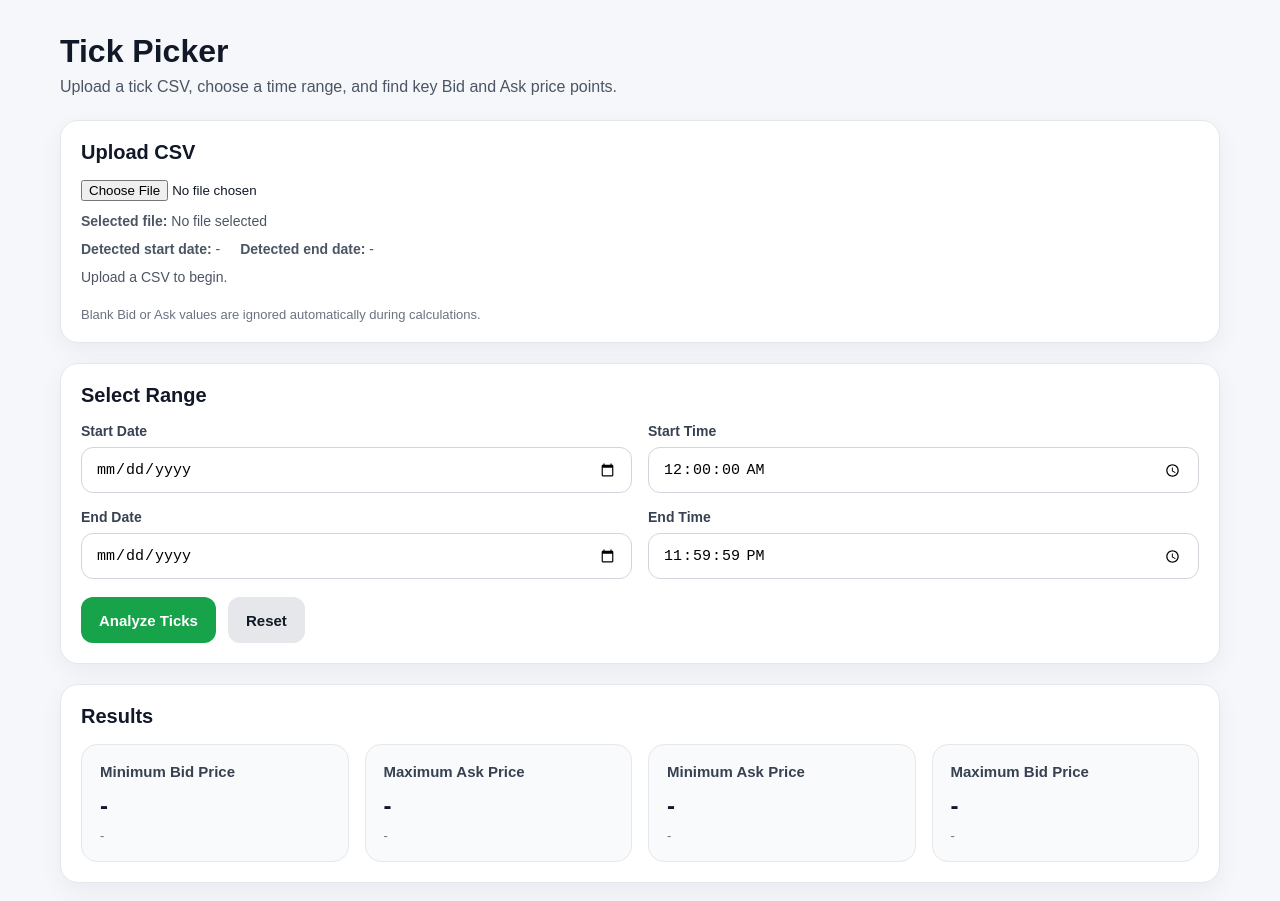
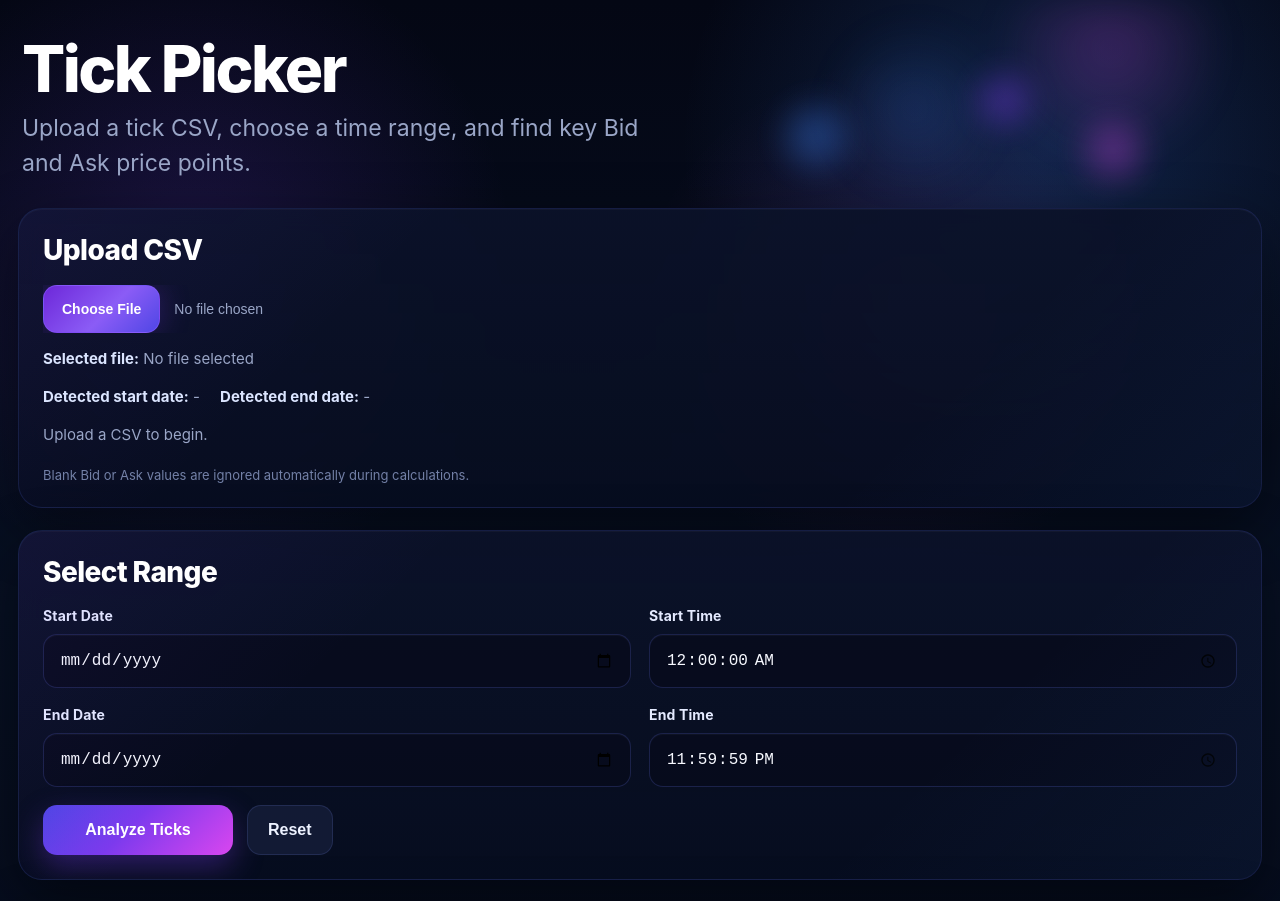
Before and after one commit to faiyaaaaaaz/Upgraded-Tick-Picker, a Next.js app: page / in a window 1280 px wide. Shown: the top 901 px of the page. Built offline with nearby package versions, Linux system fonts and the light colour scheme.

Commit message:
Update globals.css

```diff
--- a/app/globals.css
+++ b/app/globals.css
@@ -1,219 +1,621 @@
 * {
   box-sizing: border-box;
+}
+
+:root {
+  --bg: #050816;
+  --bg-2: #081127;
+  --panel: rgba(10, 18, 42, 0.82);
+  --panel-strong: rgba(9, 16, 37, 0.96);
+  --panel-border: rgba(100, 118, 255, 0.16);
+  --text: #f4f7ff;
+  --muted: #9aa6c7;
+  --muted-2: #7380a7;
+  --blue: #3b82f6;
+  --purple: #7c3aed;
+  --pink: #d946ef;
+  --cyan: #06b6d4;
+  --green: #10b981;
+  --yellow: #f59e0b;
+  --danger: #ef4444;
+  --shadow: 0 20px 60px rgba(0, 0, 0, 0.45);
+  --glow-purple: 0 0 30px rgba(124, 58, 237, 0.28);
+  --glow-blue: 0 0 30px rgba(59, 130, 246, 0.22);
+  --radius-xl: 24px;
+  --radius-lg: 18px;
+  --radius-md: 14px;
 }
 
 html,
 body {
   margin: 0;
   padding: 0;
-  font-family: Arial, sans-serif;
-  background: #f5f7fb;
-  color: #111827;
+  min-height: 100%;
+  font-family: Inter, Arial, sans-serif;
+  background:
+    radial-gradient(circle at 15% 18%, rgba(124, 58, 237, 0.18), transparent 20%),
+    radial-gradient(circle at 82% 10%, rgba(59, 130, 246, 0.22), transparent 22%),
+    radial-gradient(circle at 70% 22%, rgba(217, 70, 239, 0.12), transparent 18%),
+    linear-gradient(180deg, #040714 0%, #071023 42%, #050816 100%);
+  color: var(--text);
 }
 
 body {
-  min-height: 100vh;
+  overflow-x: hidden;
 }
 
 .page {
-  max-width: 1200px;
+  position: relative;
+  max-width: 1280px;
   margin: 0 auto;
-  padding: 32px 20px 60px;
+  padding: 28px 18px 60px;
+}
+
+.page::before {
+  content: "";
+  position: absolute;
+  top: 0;
+  right: 0;
+  width: 44%;
+  height: 240px;
+  background:
+    radial-gradient(circle at 70% 20%, rgba(217, 70, 239, 0.22), transparent 26%),
+    radial-gradient(circle at 35% 45%, rgba(59, 130, 246, 0.18), transparent 22%);
+  filter: blur(18px);
+  pointer-events: none;
 }
 
 .header {
-  margin-bottom: 24px;
+  position: relative;
+  margin-bottom: 26px;
+  padding: 10px 4px 0;
+}
+
+.header::after {
+  content: "";
+  position: absolute;
+  right: 0;
+  top: 4px;
+  width: 46%;
+  height: 180px;
+  border-radius: 999px;
+  background:
+    radial-gradient(circle at 22% 58%, rgba(59, 130, 246, 0.45), transparent 10%),
+    radial-gradient(circle at 55% 38%, rgba(124, 58, 237, 0.48), transparent 12%),
+    radial-gradient(circle at 74% 66%, rgba(217, 70, 239, 0.4), transparent 10%);
+  opacity: 0.95;
+  filter: blur(12px);
+  pointer-events: none;
 }
 
 .header h1 {
-  margin: 0 0 8px;
-  font-size: 32px;
-  line-height: 1.2;
+  margin: 0 0 10px;
+  font-size: 64px;
+  font-weight: 800;
+  line-height: 0.98;
+  letter-spacing: -0.04em;
+  color: #ffffff;
+}
+
+.header h1::after {
+  content: "";
 }
 
 .header p {
   margin: 0;
-  color: #4b5563;
-  font-size: 16px;
+  max-width: 620px;
+  color: var(--muted);
+  font-size: 23px;
+  line-height: 1.55;
 }
 
 .card {
-  background: #ffffff;
-  border: 1px solid #e5e7eb;
-  border-radius: 18px;
-  padding: 20px;
-  margin-bottom: 20px;
-  box-shadow: 0 8px 24px rgba(17, 24, 39, 0.05);
+  position: relative;
+  background:
+    linear-gradient(180deg, rgba(11, 18, 41, 0.94), rgba(7, 13, 31, 0.9));
+  border: 1px solid var(--panel-border);
+  border-radius: var(--radius-xl);
+  padding: 24px;
+  margin-bottom: 22px;
+  box-shadow: var(--shadow), inset 0 1px 0 rgba(255, 255, 255, 0.03);
+  backdrop-filter: blur(12px);
+  overflow: hidden;
+}
+
+.card::before {
+  content: "";
+  position: absolute;
+  inset: 0;
+  background:
+    linear-gradient(135deg, rgba(124, 58, 237, 0.07), transparent 28%, transparent 72%, rgba(59, 130, 246, 0.06));
+  pointer-events: none;
 }
 
 .card h2 {
-  margin-top: 0;
-  margin-bottom: 16px;
-  font-size: 20px;
+  position: relative;
+  margin: 0 0 18px;
+  font-size: 28px;
+  font-weight: 800;
+  color: #ffffff;
+  letter-spacing: -0.02em;
 }
 
 .uploadBox {
+  position: relative;
   display: flex;
   flex-direction: column;
-  gap: 12px;
+  gap: 14px;
+}
+
+.uploadBox input[type="file"] {
+  width: fit-content;
+  max-width: 100%;
+  color: var(--muted);
+  font-size: 14px;
+}
+
+.uploadBox input[type="file"]::file-selector-button {
+  height: 48px;
+  border: 1px solid rgba(135, 92, 255, 0.55);
+  border-radius: 14px;
+  padding: 0 18px;
+  margin-right: 14px;
+  background: linear-gradient(135deg, #6d28d9, #8b5cf6 55%, #4f46e5);
+  color: white;
+  font-weight: 700;
+  cursor: pointer;
+  box-shadow: var(--glow-purple);
 }
 
 .uploadMeta {
-  color: #4b5563;
-  font-size: 14px;
+  color: var(--muted);
+  font-size: 15px;
+  line-height: 1.6;
+}
+
+.uploadMeta strong {
+  color: #dbe5ff;
+  font-weight: 700;
+}
+
+.note {
+  margin-top: 6px;
+  font-size: 13px;
+  color: var(--muted-2);
 }
 
 .grid2 {
   display: grid;
   grid-template-columns: repeat(2, minmax(0, 1fr));
-  gap: 16px;
+  gap: 18px;
 }
 
 .field {
   display: flex;
   flex-direction: column;
-  gap: 8px;
+  gap: 10px;
 }
 
 .field label {
   font-size: 14px;
-  font-weight: 600;
-  color: #374151;
+  font-weight: 700;
+  color: #e4eaff;
+  letter-spacing: 0.01em;
 }
 
 .field input {
   width: 100%;
-  height: 46px;
-  border: 1px solid #d1d5db;
-  border-radius: 12px;
-  padding: 0 14px;
-  font-size: 15px;
-  background: #fff;
+  height: 54px;
+  border: 1px solid rgba(109, 126, 255, 0.2);
+  border-radius: 14px;
+  padding: 0 16px;
+  font-size: 16px;
+  color: #f7f9ff;
+  background: rgba(7, 12, 29, 0.88);
+  outline: none;
+  box-shadow: inset 0 1px 0 rgba(255, 255, 255, 0.03);
+}
+
+.field input:focus {
+  border-color: rgba(139, 92, 246, 0.75);
+  box-shadow: 0 0 0 3px rgba(124, 58, 237, 0.18);
 }
 
 .actions {
+  display: flex;
+  gap: 14px;
+  flex-wrap: wrap;
+}
+
+button {
+  height: 50px;
+  border: none;
+  border-radius: 14px;
+  padding: 0 20px;
+  font-size: 16px;
+  font-weight: 800;
+  cursor: pointer;
+  transition: 0.18s ease;
+}
+
+button:hover {
+  transform: translateY(-1px);
+}
+
+.primaryBtn {
+  min-width: 190px;
+  background: linear-gradient(135deg, #4f46e5, #7c3aed 45%, #d946ef);
+  color: #ffffff;
+  box-shadow: 0 12px 30px rgba(124, 58, 237, 0.34);
+}
+
+.primaryBtn:hover {
+  filter: brightness(1.06);
+}
+
+.secondaryBtn {
+  background: rgba(19, 28, 54, 0.95);
+  color: #edf2ff;
+  border: 1px solid rgba(130, 145, 255, 0.15);
+}
+
+.secondaryBtn:hover {
+  background: rgba(24, 34, 66, 1);
+}
+
+.resultGrid {
+  display: grid;
+  grid-template-columns: repeat(4, minmax(0, 1fr));
+  gap: 18px;
+}
+
+.resultCard {
+  position: relative;
+  background:
+    linear-gradient(180deg, rgba(12, 19, 43, 0.96), rgba(10, 15, 35, 0.94));
+  border: 1px solid rgba(115, 126, 255, 0.18);
+  border-radius: 20px;
+  padding: 22px;
+  min-height: 220px;
+  box-shadow: inset 0 1px 0 rgba(255, 255, 255, 0.03);
+}
+
+.resultCard::before {
+  content: "";
+  position: absolute;
+  inset: 0;
+  border-radius: 20px;
+  padding: 1px;
+  background: linear-gradient(135deg, rgba(59, 130, 246, 0.7), rgba(124, 58, 237, 0.2), rgba(217, 70, 239, 0.65));
+  -webkit-mask: linear-gradient(#fff 0 0) content-box, linear-gradient(#fff 0 0);
+  -webkit-mask-composite: xor;
+          mask-composite: exclude;
+  pointer-events: none;
+}
+
+.resultCard h3 {
+  margin: 0 0 14px;
+  font-size: 17px;
+  font-weight: 800;
+  color: #edf2ff;
+  line-height: 1.35;
+}
+
+.resultValue {
+  font-size: 30px;
+  font-weight: 900;
+  letter-spacing: -0.03em;
+  margin-bottom: 10px;
+  color: #ffffff;
+}
+
+.resultTime {
+  font-size: 14px;
+  color: var(--muted);
+  margin-bottom: 16px;
+  word-break: break-word;
+  line-height: 1.5;
+}
+
+.message {
+  margin-top: 10px;
+  font-size: 14px;
+  color: #ff8f8f;
+}
+
+.success {
+  color: #35d399;
+  font-weight: 700;
+}
+
+.tableWrap {
+  overflow-x: auto;
+  border: 1px solid rgba(111, 126, 255, 0.12);
+  border-radius: 18px;
+  background: rgba(7, 12, 29, 0.72);
+}
+
+table {
+  width: 100%;
+  border-collapse: collapse;
+  min-width: 760px;
+  background: transparent;
+}
+
+thead {
+  background: linear-gradient(180deg, rgba(18, 28, 64, 0.98), rgba(13, 21, 49, 0.98));
+}
+
+th,
+td {
+  text-align: left;
+  padding: 16px 18px;
+  border-bottom: 1px solid rgba(100, 113, 170, 0.14);
+  font-size: 14px;
+}
+
+th {
+  color: #c4cff5;
+  font-weight: 800;
+  letter-spacing: 0.04em;
+  text-transform: uppercase;
+}
+
+td {
+  color: #eef2ff;
+}
+
+tbody tr:hover {
+  background: rgba(67, 97, 255, 0.08);
+}
+
+.emptyState {
+  color: var(--muted);
+  font-size: 14px;
+}
+
+.highlightRowBlue {
+  background: linear-gradient(90deg, rgba(41, 98, 255, 0.28), rgba(41, 98, 255, 0.16)) !important;
+}
+
+.highlightRowPink {
+  background: linear-gradient(90deg, rgba(217, 70, 239, 0.24), rgba(217, 70, 239, 0.12)) !important;
+}
+
+.highlightRowGreen {
+  background: linear-gradient(90deg, rgba(16, 185, 129, 0.22), rgba(16, 185, 129, 0.12)) !important;
+}
+
+.highlightRowYellow {
+  background: linear-gradient(90deg, rgba(245, 158, 11, 0.24), rgba(245, 158, 11, 0.12)) !important;
+}
+
+.pillTag {
+  display: inline-flex;
+  align-items: center;
+  gap: 8px;
+  min-height: 30px;
+  padding: 0 12px;
+  border-radius: 999px;
+  font-size: 12px;
+  font-weight: 800;
+  letter-spacing: 0.04em;
+  text-transform: uppercase;
+  color: white;
+}
+
+.pillBlue {
+  background: linear-gradient(135deg, rgba(37, 99, 235, 0.95), rgba(96, 165, 250, 0.72));
+}
+
+.pillPink {
+  background: linear-gradient(135deg, rgba(192, 38, 211, 0.95), rgba(236, 72, 153, 0.72));
+}
+
+.pillGreen {
+  background: linear-gradient(135deg, rgba(5, 150, 105, 0.95), rgba(45, 212, 191, 0.72));
+}
+
+.pillYellow {
+  background: linear-gradient(135deg, rgba(217, 119, 6, 0.95), rgba(250, 204, 21, 0.72));
+}
+
+.resultActionBtn {
+  width: 100%;
+  height: 44px;
+  margin-top: 6px;
+  border-radius: 12px;
+  background: rgba(20, 30, 62, 0.95);
+  color: #f4f7ff;
+  border: 1px solid rgba(126, 140, 255, 0.14);
+  font-size: 14px;
+  font-weight: 800;
+}
+
+.resultActionBtn:hover {
+  background: rgba(28, 40, 82, 1);
+}
+
+.sectionHint {
+  margin-top: -6px;
+  margin-bottom: 18px;
+  color: var(--muted);
+  font-size: 14px;
+  line-height: 1.5;
+}
+
+.topBadge {
+  display: inline-flex;
+  align-items: center;
+  min-height: 36px;
+  padding: 0 16px;
+  border-radius: 999px;
+  margin-bottom: 18px;
+  background: rgba(33, 21, 83, 0.7);
+  border: 1px solid rgba(129, 140, 248, 0.3);
+  color: #f0e9ff;
+  font-size: 13px;
+  font-weight: 800;
+  letter-spacing: 0.08em;
+  text-transform: uppercase;
+  box-shadow: var(--glow-purple);
+}
+
+.splitHero {
+  display: grid;
+  grid-template-columns: 1.2fr 0.8fr;
+  gap: 20px;
+  align-items: stretch;
+  margin-bottom: 20px;
+}
+
+.heroGraphic {
+  position: relative;
+  min-height: 220px;
+  border-radius: var(--radius-xl);
+  border: 1px solid rgba(111, 126, 255, 0.16);
+  background:
+    radial-gradient(circle at 18% 70%, rgba(59, 130, 246, 0.22), transparent 18%),
+    radial-gradient(circle at 45% 35%, rgba(124, 58, 237, 0.24), transparent 22%),
+    radial-gradient(circle at 78% 58%, rgba(217, 70, 239, 0.22), transparent 16%),
+    linear-gradient(180deg, rgba(7, 12, 29, 0.5), rgba(7, 12, 29, 0.1));
+  overflow: hidden;
+}
+
+.heroGraphic::before {
+  content: "";
+  position: absolute;
+  inset: 0;
+  background-image:
+    linear-gradient(rgba(90, 107, 180, 0.08) 1px, transparent 1px),
+    linear-gradient(90deg, rgba(90, 107, 180, 0.08) 1px, transparent 1px);
+  background-size: 28px 28px;
+  opacity: 0.7;
+}
+
+.heroGraphic::after {
+  content: "";
+  position: absolute;
+  left: 8%;
+  right: 6%;
+  top: 26%;
+  bottom: 18%;
+  background:
+    radial-gradient(circle at 12% 68%, rgba(59, 130, 246, 0.95), transparent 2.2%),
+    radial-gradient(circle at 38% 48%, rgba(59, 130, 246, 0.95), transparent 2.2%),
+    radial-gradient(circle at 55% 58%, rgba(124, 58, 237, 0.95), transparent 2.2%),
+    radial-gradient(circle at 76% 40%, rgba(217, 70, 239, 0.95), transparent 2.2%),
+    radial-gradient(circle at 90% 26%, rgba(217, 70, 239, 0.95), transparent 2.2%);
+  pointer-events: none;
+}
+
+.heroLine,
+.heroLine2 {
+  position: absolute;
+  inset: 0;
+  pointer-events: none;
+}
+
+.heroLine svg,
+.heroLine2 svg {
+  width: 100%;
+  height: 100%;
+  display: block;
+}
+
+.statRow {
   display: flex;
   gap: 12px;
   flex-wrap: wrap;
 }
 
-button {
-  height: 46px;
-  border: none;
-  border-radius: 12px;
-  padding: 0 18px;
-  font-size: 15px;
-  font-weight: 600;
-  cursor: pointer;
+.statMini {
+  min-width: 170px;
+  background: rgba(13, 22, 48, 0.9);
+  border: 1px solid rgba(115, 126, 255, 0.14);
+  border-radius: 14px;
+  padding: 14px 16px;
 }
 
-.primaryBtn {
-  background: #16a34a;
-  color: #fff;
+.statMiniLabel {
+  color: var(--muted-2);
+  font-size: 12px;
+  font-weight: 700;
+  text-transform: uppercase;
+  letter-spacing: 0.06em;
+  margin-bottom: 6px;
 }
 
-.primaryBtn:hover {
-  background: #15803d;
+.statMiniValue {
+  color: #f8fbff;
+  font-size: 20px;
+  font-weight: 900;
 }
 
-.secondaryBtn {
-  background: #e5e7eb;
-  color: #111827;
+.tableTopBar {
+  display: flex;
+  justify-content: space-between;
+  align-items: center;
+  gap: 14px;
+  margin-bottom: 14px;
+  flex-wrap: wrap;
 }
 
-.secondaryBtn:hover {
-  background: #d1d5db;
-}
-
-.resultGrid {
-  display: grid;
-  grid-template-columns: repeat(4, minmax(0, 1fr));
-  gap: 16px;
-}
-
-.resultCard {
-  background: #f9fafb;
-  border: 1px solid #e5e7eb;
-  border-radius: 16px;
-  padding: 18px;
-}
-
-.resultCard h3 {
-  margin: 0 0 12px;
-  font-size: 15px;
-  color: #374151;
-}
-
-.resultValue {
-  font-size: 24px;
-  font-weight: 700;
-  margin-bottom: 8px;
-}
-
-.resultTime {
-  font-size: 13px;
-  color: #6b7280;
-  word-break: break-word;
-}
-
-.message {
-  margin-top: 12px;
-  font-size: 14px;
-  color: #b91c1c;
-}
-
-.success {
-  color: #166534;
-}
-
-.tableWrap {
-  overflow-x: auto;
-  border: 1px solid #e5e7eb;
-  border-radius: 16px;
-}
-
-table {
-  width: 100%;
-  border-collapse: collapse;
-  min-width: 720px;
-  background: #fff;
-}
-
-thead {
-  background: #16a34a;
-  color: #fff;
-}
-
-th,
-td {
-  text-align: left;
-  padding: 14px 16px;
-  border-bottom: 1px solid #e5e7eb;
+.tableCount {
+  color: var(--muted);
   font-size: 14px;
 }
 
-.emptyState {
-  color: #6b7280;
+.tableStatus {
+  color: #bc8cff;
+  font-size: 13px;
+  font-weight: 800;
+  letter-spacing: 0.05em;
+  text-transform: uppercase;
+}
+
+.proTip {
+  margin-top: 14px;
+  padding: 14px 16px;
+  border-radius: 16px;
+  border: 1px solid rgba(168, 85, 247, 0.22);
+  background: linear-gradient(180deg, rgba(50, 18, 96, 0.36), rgba(19, 11, 46, 0.3));
+  color: #d8c7ff;
   font-size: 14px;
 }
 
-.note {
-  margin-top: 10px;
-  font-size: 13px;
-  color: #6b7280;
+.proTip strong {
+  color: #ffd56a;
+  margin-right: 10px;
 }
 
-@media (max-width: 960px) {
+@media (max-width: 1080px) {
+  .header h1 {
+    font-size: 52px;
+  }
+
+  .header p {
+    font-size: 20px;
+  }
+
   .resultGrid {
     grid-template-columns: repeat(2, minmax(0, 1fr));
   }
 
+  .splitHero {
+    grid-template-columns: 1fr;
+  }
+
+  .heroGraphic {
+    min-height: 180px;
+  }
+}
+
+@media (max-width: 760px) {
   .grid2 {
     grid-template-columns: 1fr;
   }
-}
 
-@media (max-width: 640px) {
   .resultGrid {
     grid-template-columns: 1fr;
   }
@@ -223,6 +625,38 @@ td {
   }
 
   .header h1 {
-    font-size: 26px;
+    font-size: 42px;
+  }
+
+  .header p {
+    font-size: 18px;
+  }
+
+  .card {
+    padding: 18px;
+  }
+
+  .tableTopBar {
+    align-items: flex-start;
   }
 }
+
+@media (max-width: 520px) {
+  .header h1 {
+    font-size: 36px;
+  }
+
+  .header p {
+    font-size: 16px;
+  }
+
+  .topBadge {
+    font-size: 11px;
+    letter-spacing: 0.06em;
+  }
+
+  .field input,
+  button {
+    height: 48px;
+  }
+}
```
